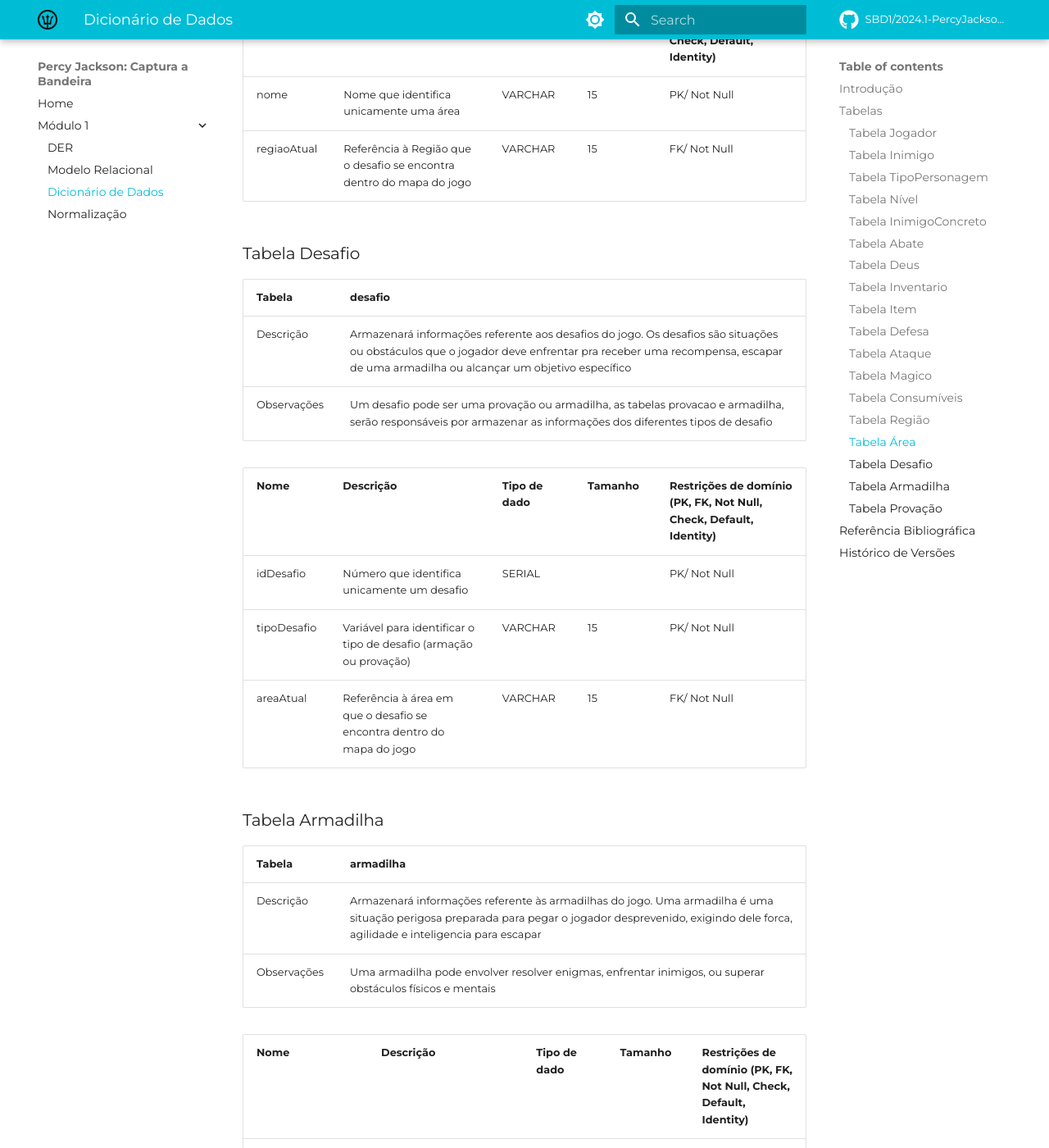
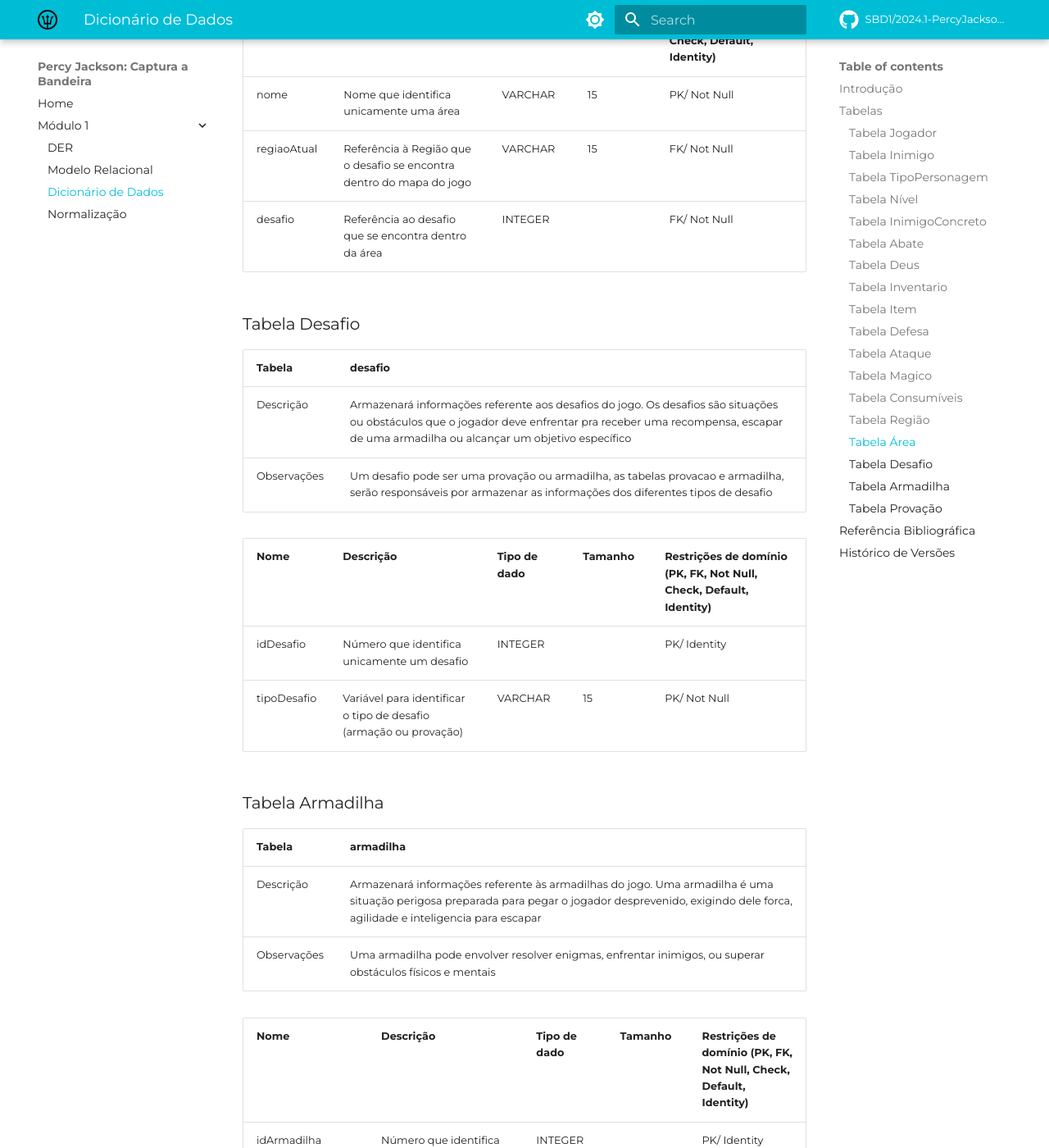
Before and after one commit to SBD1/2024.1-PercyJackson, an MkDocs documentation site: the page built from docs/modulo1/DD.md, in a window 1280 px wide and 1400 px high, scrolled down 14027 px. Shown: the whole window at 82% size. Built offline with MkDocs 1.6.1 and Material for MkDocs 9.7.7, drawn with Linux system fonts in a browser that asks for light colours; comment, search, counter and statistics services are not loaded; some of the changed text lies outside the part shown.

Commit message:
docs: update mr artifacts

```diff
--- a/docs/modulo1/DD.md
+++ b/docs/modulo1/DD.md
@@ -226,6 +226,7 @@
 | ----------- | ----------------------------------------------------------------------------------------- | ------------ | ------- | ------------------------------------------------------------------ |
 | nome        | Nome que identifica unicamente uma área                                                   | VARCHAR      | 15      | PK/ Not Null                                                       |
 | regiaoAtual | Referência à Região que o desafio se encontra dentro do mapa do jogo                      | VARCHAR      | 15      | FK/ Not Null                                                       |
+| desafio         | Referência ao desafio que se encontra dentro da área                           | INTEGER      |      | FK/ Not Null                                                          |
 
 ### Tabela Desafio
 
@@ -236,9 +237,8 @@
 
 | Nome             | Descrição                                                             | Tipo de dado | Tamanho | Restrições de domínio (PK, FK, Not Null, Check, Default, Identity) |
 | ---------------- | --------------------------------------------------------------------- | ------------ | ------- | ------------------------------------------------------------------ |
-| idDesafio             | Número que identifica unicamente um desafio                                | SERIAL      |      | PK/ Not Null                                                       |
+| idDesafio             | Número que identifica unicamente um desafio                                | INTEGER      |      | PK/ Identity                                                       |
 | tipoDesafio           | Variável para identificar o  tipo de desafio (armação ou provação)                                | VARCHAR     |  15    | PK/ Not Null
-| areaAtual         | Referência à área em que o desafio se encontra dentro do mapa do jogo                           | VARCHAR      | 15      | FK/ Not Null                                                          |
 
 
 ### Tabela Armadilha
@@ -250,7 +250,7 @@
 
 | Nome              | Descrição                                                                                       | Tipo de dado | Tamanho | Restrições de domínio (PK, FK, Not Null, Check, Default, Identity) |
 | ----------------- | ----------------------------------------------------------------------------------------------- | ------------ | ------- | ------------------------------------------------------------------ |
-| idArmadilha       | Número que identifica unicamente uma armadilha                                                     | SERIAL       |         | PK/ Not Null                                                       |
+| idArmadilha       | Número que identifica unicamente uma armadilha                                                     | INTEGER       |         | PK/ Identity                                                       |
 | descricao         | Descrição detalhada de uma armadilha e suas singularidades                                          | VARCHAR      | 255     | Not Null                                                           |
 | DTForca           | Número de força mínima que um jogador deve possuir para vencer a armadilha                        | INTEGER      |         | Not Null                                                           |
 | DTAgilidade       | Número de agilidade mínima que um jogador deve possuir para vencer a armadilha                    | INTEGER      |         | Not Null                                                           |
@@ -267,7 +267,7 @@
 
 | Nome              | Descrição                                                                                       | Tipo de dado | Tamanho | Restrições de domínio (PK, FK, Not Null, Check, Default, Identity) |
 | ----------------- | ----------------------------------------------------------------------------------------------- | ------------ | ------- | ------------------------------------------------------------------ |
-| idProvacao       | Número que identifica unicamente uma provação                                                     | SERIAL       |         | PK/ Not Null                                                       |
+| idProvacao       | Número que identifica unicamente uma provação                                                     | INTEGER       |         | PK/ Identity                                                       |
 | descricao         | Descrição detalhada de uma provação e suas singularidades                                          | VARCHAR      | 255     | Not Null                                                           |
 | DTForca           | Número de força mínima que um jogador deve possuir para vencer a provação                        | INTEGER      |         | Not Null                                                           |
 | DTAgilidade       | Número de agilidade mínima que um jogador deve possuir para vencer a provação                    | INTEGER      |         | Not Null                                                           |
```
Also changed, not shown: docs/modulo1/normalizacao.md (+4 -4 lines), docs/assets/relacional/relacional4.jpg.
